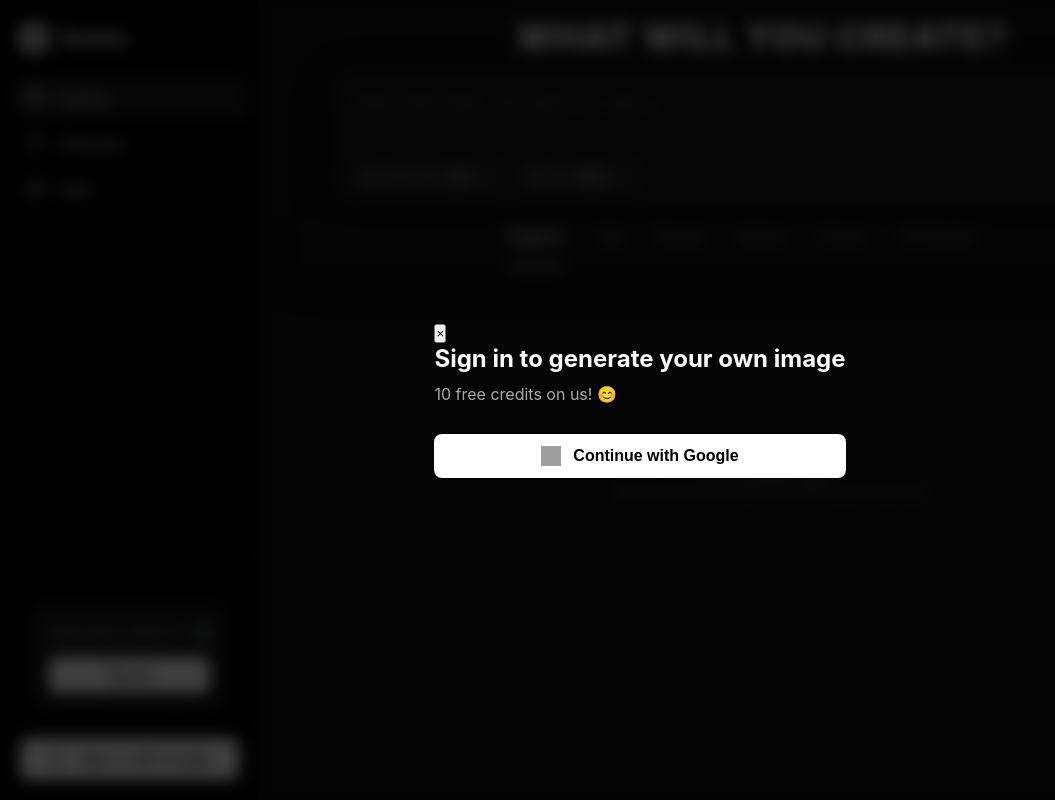
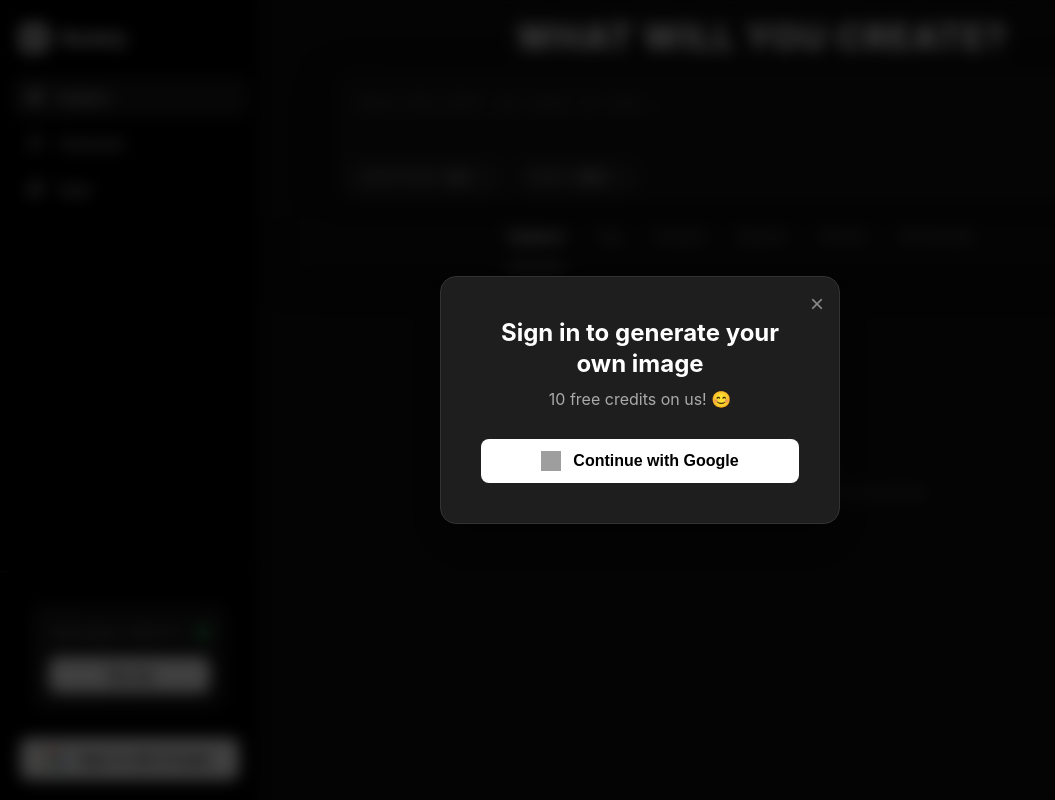
Before and after one commit to Chidera-M-C/titan-ultra-engine, a React (Vite) app: page / in a window 1280 px wide. Shown: the whole page, without its empty margins (0-1055 px from the left). Built offline with nearby package versions, Linux system fonts and the light colour scheme; no server answers; grey boxes are pictures that could not be loaded.

Commit message:
Update LoginModal.css

```diff
--- a/src/components/LoginModal.css
+++ b/src/components/LoginModal.css
@@ -1,3 +1,5 @@
+/* LoginModal.css */
+
 .modal-overlay {
   position: fixed;
   top: 0;
@@ -12,7 +14,8 @@
   z-index: 9999;
 }
 
-.login-card {
+/* Updated selector name to match App.jsx guard */
+.login-modal-card {
   background: #1e1e1e;
   border: 1px solid #333;
   border-radius: 16px;
@@ -24,7 +27,8 @@
   box-shadow: 0 20px 40px rgba(0, 0, 0, 0.4);
 }
 
-.close-modal {
+/* Updated selector name to match App.jsx guard */
+.close-button {
   position: absolute;
   top: 15px;
   right: 15px;
@@ -33,6 +37,11 @@
   color: #888;
   font-size: 24px;
   cursor: pointer;
+  line-height: 1; /* Ensures the '×' stays centered */
+}
+
+.close-button:hover {
+  color: #fff;
 }
 
 .login-content h2 {
```
